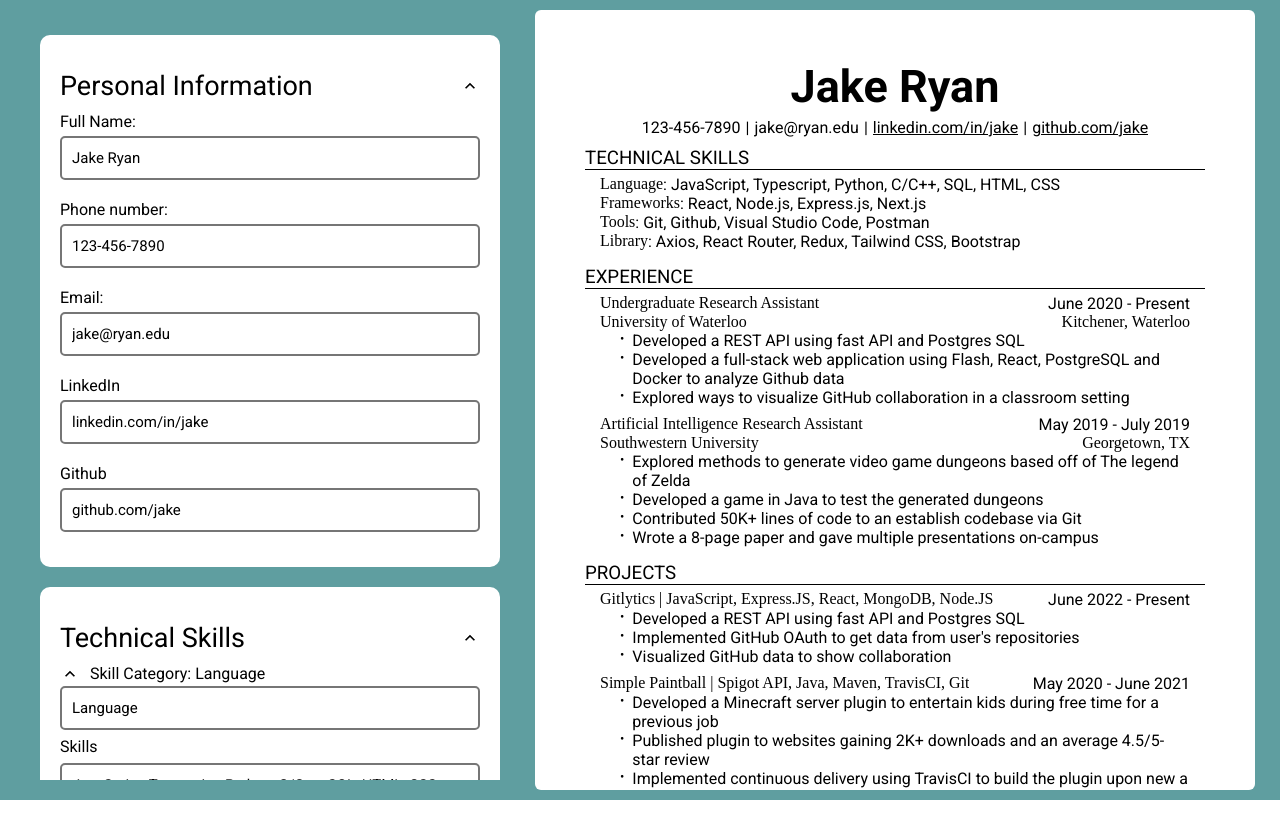
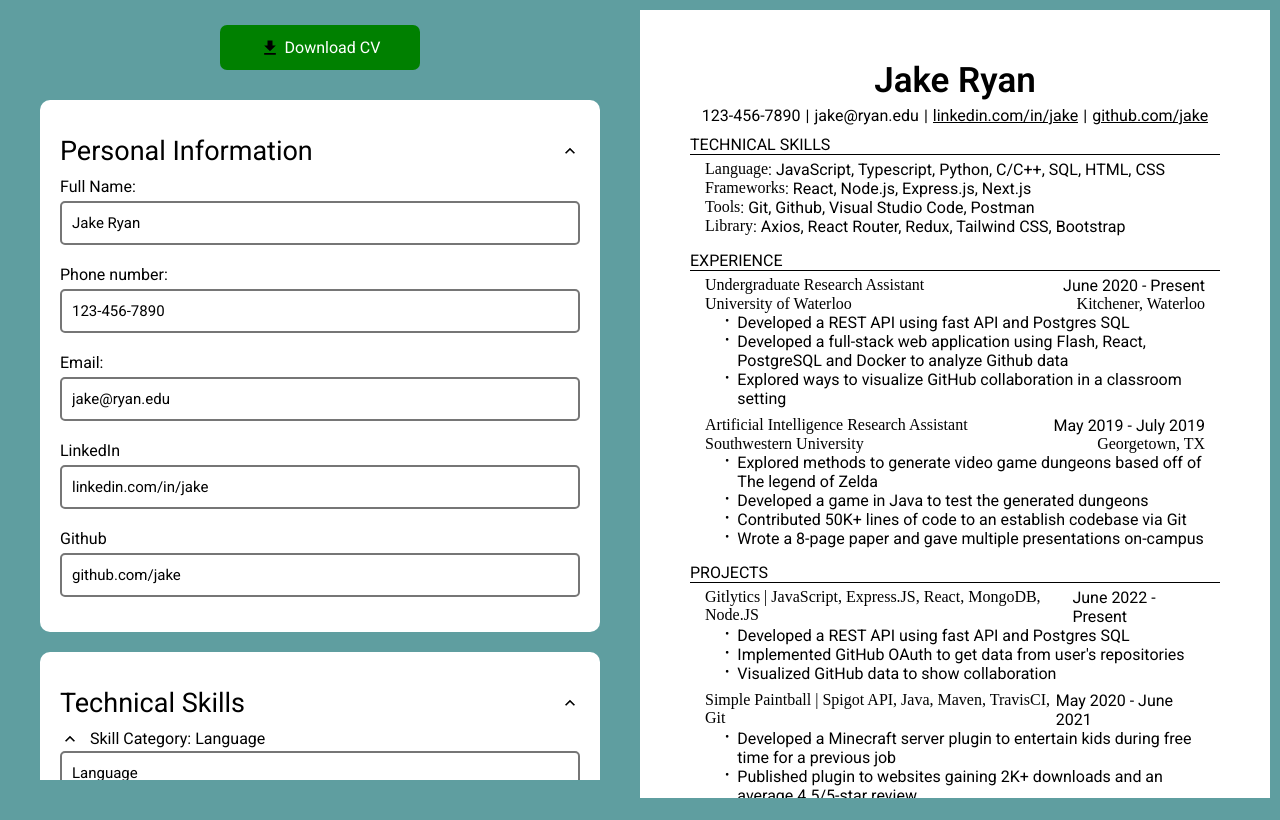
Before and after one commit to kermit60/cv-application, a React (Vite) app: page / in a window 1280 px wide. Built offline with nearby package versions, Linux system fonts and the light colour scheme; a web font is replaced by a local one.

Commit message:
Implement download cv button and feature

```diff
--- a/package.json
+++ b/package.json
@@ -10,6 +10,8 @@
     "preview": "vite preview"
   },
   "dependencies": {
+    "@mdi/js": "^7.4.47",
+    "@mdi/react": "^1.6.1",
     "react": "^19.0.0",
     "react-dom": "^19.0.0"
   },
--- a/src/components/Sidebar.jsx
+++ b/src/components/Sidebar.jsx
@@ -4,6 +4,7 @@ import SkillsSection from './SkillsSection'
 import EducationSection from './EducationSection'
 import ProjectsSection from './ProjectsSection'
 import ExperienceSection from './ExperienceSection'
+import DownloadIcon from '../assets/download.svg';
 
 export default function Sidebar({
   info, setInfo,
@@ -12,14 +13,30 @@ export default function Sidebar({
   experiences, setExperience,
   projects, setProjects
 }) {
+
+  const downloadCV = () => {
+    window.print();
+    setTimeout(() => {
+      document.title = info.name ? info.name + " Resume" : "";
+    }, 100);
+  };
+
+  const style = {
+    backgroundColor: "green"
+  }
+
   return (
     <div className="sidebar">
+      <div className='download-button'>
+        <button type='button' className='button' style={style} onClick={downloadCV}>
+          <img className='download' src={DownloadIcon} alt="Download Icon" /> Download CV
+        </button>
+      </div>
       <Personal info={info} setInfo={setInfo}/>
       <SkillsSection skills={skills} setSkills={setSkills}/>
       <ExperienceSection experiences={experiences} setExperience={setExperience}/>
       <ProjectsSection projects={projects} setProjects={setProjects} />
       <EducationSection education={education} setEducation={setEducation}/>
-
     </div>
   )
 }
--- a/src/styles/App.css
+++ b/src/styles/App.css
@@ -1,5 +1,14 @@
 .app {
   display: flex;
+  height: 100vh;
   background-color: cadetblue;
   padding: 10px;
 }
+
+@media print {
+  .app {
+    padding: 0;
+    height: auto;
+  }
+
+}
--- a/src/styles/index.css
+++ b/src/styles/index.css
@@ -27,8 +27,12 @@
   padding: 0;
   /* disables the global scrollbar */
   overflow: hidden;
+  /* border: solid 2px red; */
 }
 
-* {
-  /* border: 1px red solid;  */
+/* changing this for when page changes or when printing */
+@media (max-width: 800px) {
+  .sidebar {
+    display: none;
+  }
 }
--- a/src/styles/resume.css
+++ b/src/styles/resume.css
@@ -1,15 +1,22 @@
 /* resume and personal information section */
 .resume {
-
   font-family: 'Roman Serif', 'Gill Sans MT', Calibri, 'Trebuchet MS', sans-serif;
   background-color: white;
-  height: 85vh;
+  height: 86vh;
   overflow-y: auto;
-  width: 65%;
-  margin: 0 15px;
+  margin: 0 auto;
   padding: 50px;
-  border-radius: 6px;
   gap: 20px
+}
+
+/* change padding from printing */
+@media print {
+  .resume {
+    height: auto;
+    padding: 0;
+    font-size: 15px;
+    overflow-y: hidden;
+  }
 }
 
 .resume > section {
@@ -24,8 +31,8 @@
 }
 
 .info > h1 {
-  font-weight: 700;
-  font-size: 45px;
+  font-weight: 600;
+  font-size: 35px;
 }
 
 .links {
@@ -45,6 +52,7 @@
 
 .technical-skills {
   border-bottom: solid 1.5px;
+  font-size: 16px;
 }
 
 .flex {
--- a/src/styles/section.css
+++ b/src/styles/section.css
@@ -14,7 +14,7 @@ h1 {
 .personal-form {
   display: flex;
   flex-direction: column;
-  max-height: 2000px;
+  max-height: 2000vh;
   transition: max-height .5s ease-in;
   padding-bottom: 10px;
   border-bottom: solid 0.5px;
--- a/src/styles/sidebar.css
+++ b/src/styles/sidebar.css
@@ -1,8 +1,29 @@
 .sidebar {
-  max-width: 750px;
-  min-width: 500px;
+  max-width: 850px;
+  min-width: 600px;
   /* need static height to see overflow */
   height: 95vh;
   overflow-y: auto;
+  margin-right: 20px;
   padding: 5px 0px 5px 10px;
 }
+
+.download-button {
+  display: flex;
+  justify-content: center;
+  padding: 10px 0;
+}
+
+.download-button > button {
+  display: flex;
+  align-items: center;
+  justify-content: center;
+  min-width: 200px;
+  gap: 5px;
+  padding: 10px;
+  cursor: pointer;
+}
+
+.download {
+  max-height: 20px;
+}
```
Also changed, not shown: src/assets/download.svg (added), 1 other file (tests, documents, lock files or other folders).
